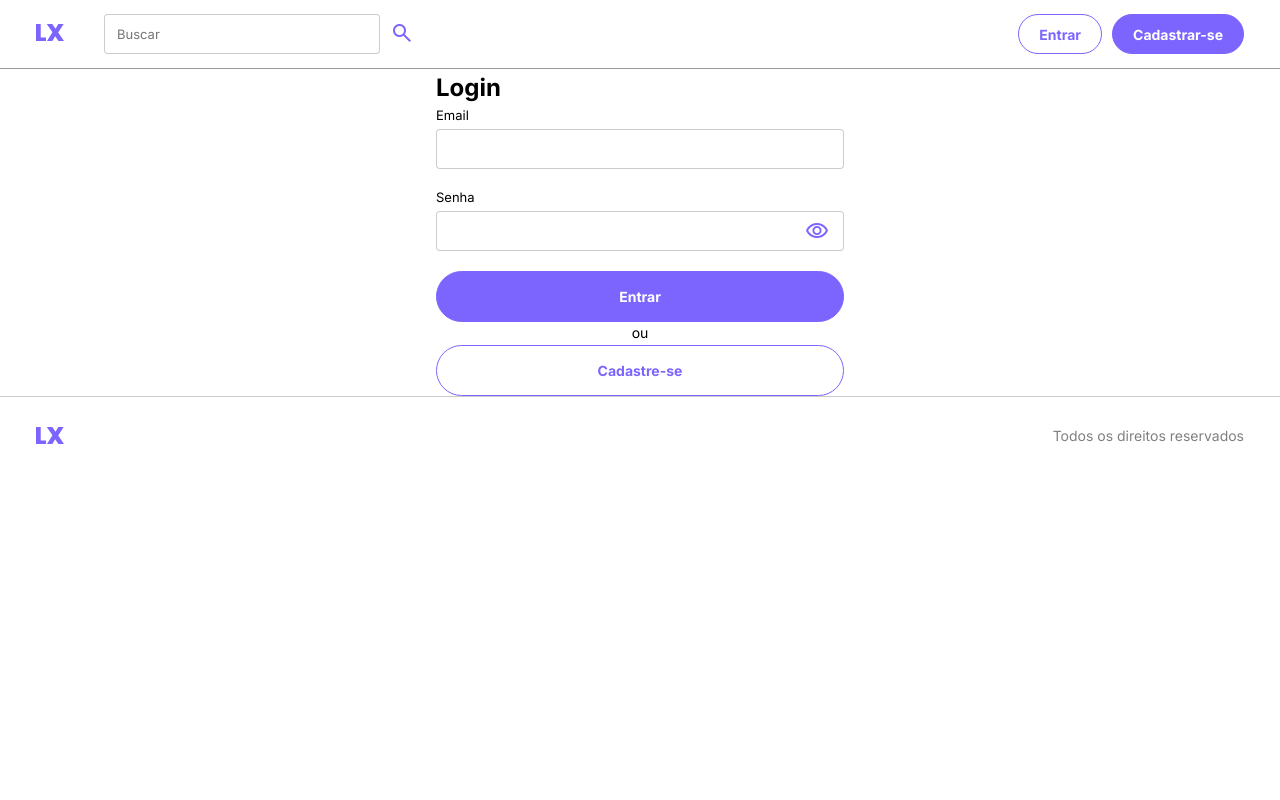
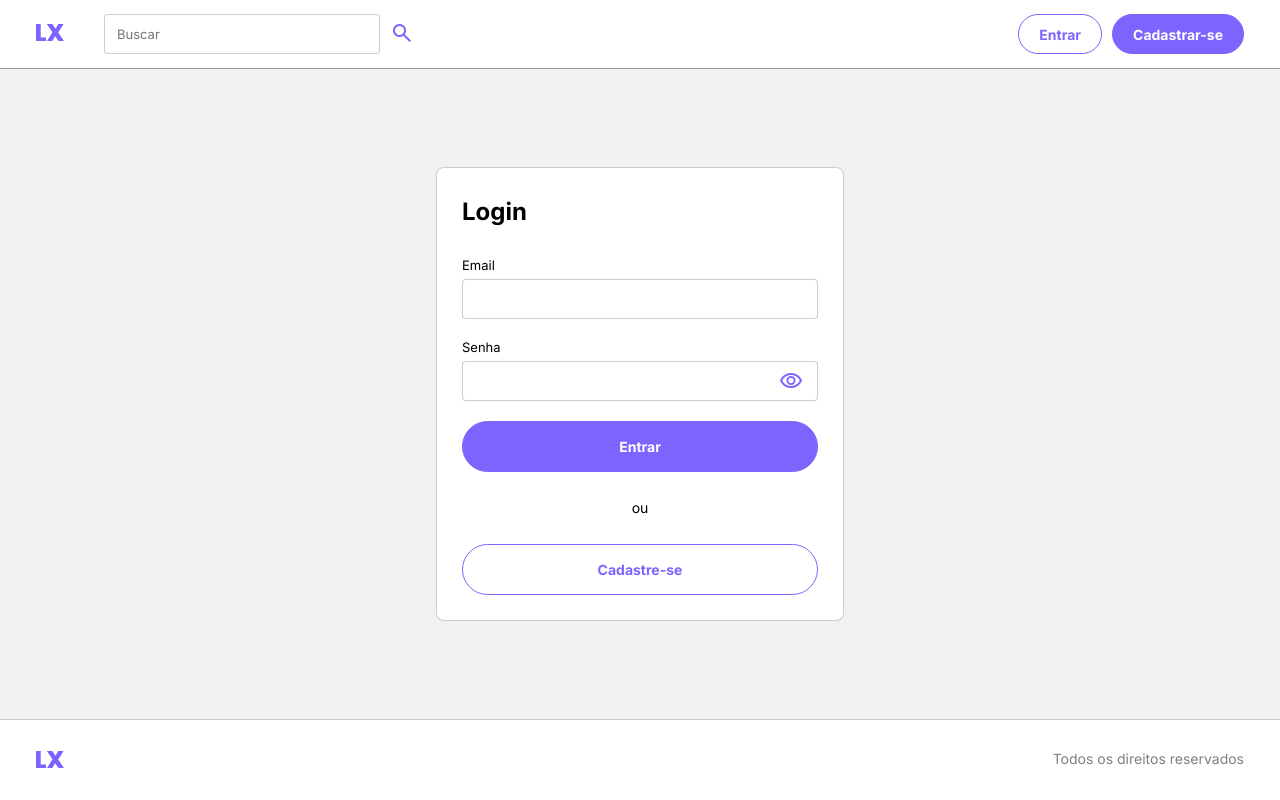
Before and after one commit to josedasilva123/react4-projeto, a React (Vite) app: page /login in a window 1280 px wide. Built offline with nearby package versions, Linux system fonts and the light colour scheme.

Commit message:
login styles

```diff
--- a/src/pages/LoginPage/index.tsx
+++ b/src/pages/LoginPage/index.tsx
@@ -3,10 +3,13 @@ import { Container } from "../../components/shared/fragments/containers/Containe
 import { Text } from "../../components/shared/fragments/typography/Text";
 import { Title } from "../../components/shared/fragments/typography/Title";
 import { LoginForm } from "../../components/user/structures/forms/LoginForm";
+import styles from "./style.module.scss";
 
 export function LoginPage() {
   return (
+    <section className={styles.section}>
       <Container size="extra-small">
+        <div className={`border-box ${styles.box}`}>
           <Title className="title three" tag="h1">
             Login
           </Title>
@@ -17,6 +20,8 @@ export function LoginPage() {
           <ButtonLink className="button big blue-outline full" to={"/cadastro"}>
             Cadastre-se
           </ButtonLink>
+        </div>
       </Container>
+    </section>
   );
 }
--- /dev/null
+++ b/src/pages/LoginPage/style.module.scss
@@ -0,0 +1,16 @@
+.section{
+    background: var(--color-gray);
+    padding: 60px 0;
+    height: calc(100vh - 150px);
+
+    display: flex;
+    align-items: center;
+    justify-content: center;
+
+    .box{
+        padding: 25px;
+        display: flex;
+        flex-direction: column;
+        gap: 25px;
+    }
+}
--- a/src/styles/grid.scss
+++ b/src/styles/grid.scss
@@ -16,3 +16,9 @@
     max-width: 440px;
   }
 }
+
+.border-box{
+  background: var(--color-white);
+  border-radius: 8px;
+  border: 1px solid var(--color-black-20);
+}
```
Lines whose indentation alone changed are shown as unchanged.
